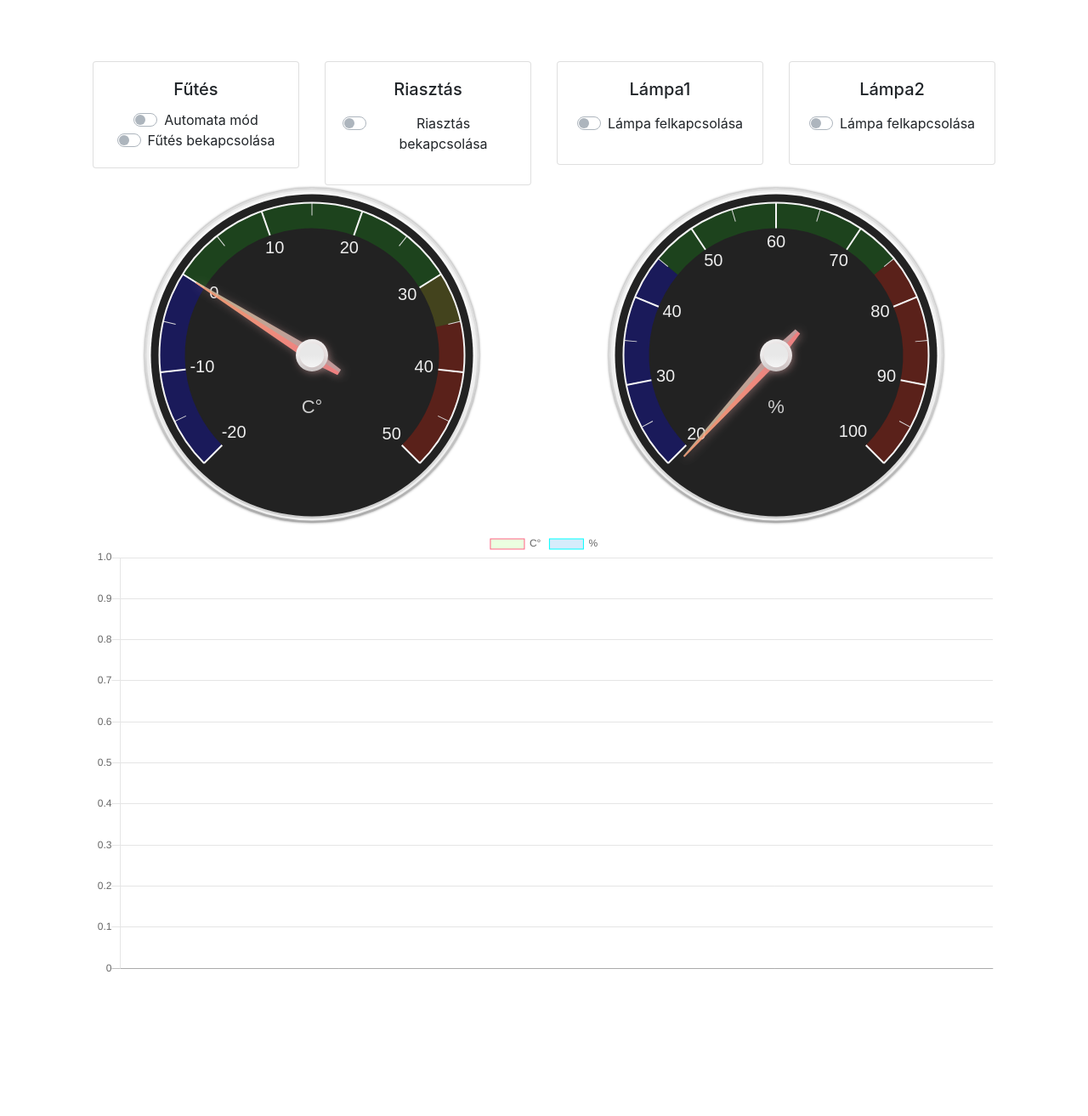
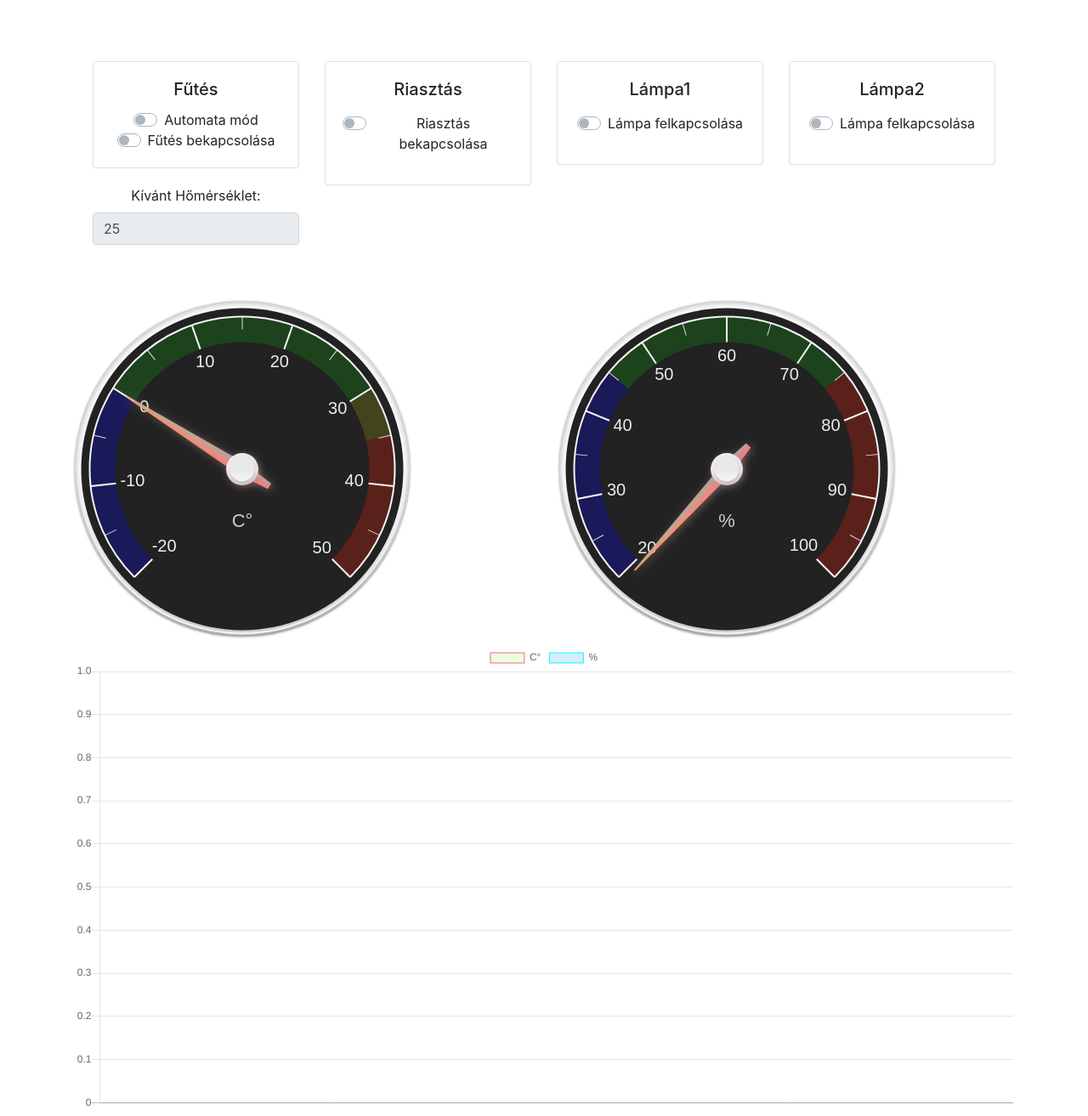
Before and after one commit to b3nc301/smarthomemikro, a Flask app: page / in a window 1280 px wide. Shown: the part 56-1369 px from the top of the page at 85% size. Before the commit the page ends 1199 px from the top, so only its background shows below. Run offline with Flask 2, Linux system fonts and the light colour scheme; data that the repository does not hold is empty; some libraries are stand-ins or nearby versions.

Commit message:
Weboldal módosítások
Weboldalon be lehet állítani a kívánt hőmérsékletet is az automata fűtéshez

```diff
--- a/app.py
+++ b/app.py
@@ -1,6 +1,7 @@
 from flask import Flask, render_template,request
 import mysql.connector as mariadb
 kapdef = ["","","","",""]
+tempset=25
 '''def GetTemp():
     temp=0
     dht_device = adafruit_dht.DHT11(board.D4)
@@ -16,6 +17,7 @@ app = Flask(__name__)
 @app.route('/' ,methods=['GET', 'POST'])
 @app.route('/index.html' ,methods=['GET', 'POST'])
 def main():
+    global tempset
     daynight=["sun","moon"]
     homerseklet=0
     para=0
@@ -42,7 +44,11 @@ def main():
             kapdef[i]=""
         elif x=="true":
             kapdef[i]="checked"
+        elif x.isdigit():
+            tempset=x
+            print (x)
+
     print(kapdef)
-    return render_template('index.html',futauto_default=kapdef[0],futon_default=kapdef[1],riaszt_default=kapdef[2],lampa1_default=kapdef[3],lampa2_default=kapdef[4], daytime=daynight[0], gauge_temp=homerseklet, gauge_hum=para,d_list=datalist, temp_list=templist, hum_list=humlist)
+    return render_template('index.html',futauto_default=kapdef[0],futon_default=kapdef[1],riaszt_default=kapdef[2],lampa1_default=kapdef[3],lampa2_default=kapdef[4],temp_value=tempset, daytime=daynight[0], gauge_temp=homerseklet, gauge_hum=para,d_list=datalist, temp_list=templist, hum_list=humlist)
 '''if __name__ == '__main__':
     app.run(host="0.0.0.0")'''
--- a/static/main.js
+++ b/static/main.js
@@ -1,8 +1,14 @@
-$(":checkbox").click(function() {
-	var data = $("#futauto").is(':checked')+ "," + $("#futon").is(':checked') + "," + $("#riaszt").is(':checked') +","+$("#lampa1").is(':checked')+","+$("#lampa2").is(':checked')
-
-	if($("#futauto").is(':checked')) {$("#futon").attr("disabled",true);}
-	else {$("#futon").removeAttr("disabled");}
+$(":checkbox").click(function () {
+	var data = $("#futauto").is(':checked')+ "," + $("#futon").is(':checked') + "," + $("#riaszt").is(':checked') +","+$("#lampa1").is(':checked')+","+$("#lampa2").is(':checked')+","+$("#temp").val();
+	if($("#futauto").is(':checked')) {$("#futon").attr("disabled",true);$("#temp").removeAttr("disabled");}
+	else {$("#futon").removeAttr("disabled");$("#temp").attr("disabled",true);}
 	$.post("",data,);
-
+}
+);
+$("#temp").change(
+	function () {
+	var data = $("#futauto").is(':checked')+ "," + $("#futon").is(':checked') + "," + $("#riaszt").is(':checked') +","+$("#lampa1").is(':checked')+","+$("#lampa2").is(':checked')+","+$("#temp").val();
+	if($("#futauto").is(':checked')) {$("#futon").attr("disabled",true);$("#temp").removeAttr("disabled");}
+	else {$("#futon").removeAttr("disabled");$("#temp").attr("disabled",true);}
+	$.post("",data,);
 });
--- a/templates/index.html
+++ b/templates/index.html
@@ -39,7 +39,6 @@
 									<input type="checkbox" class="custom-control-input" id="futon" name="futon" {{futon_default}}>
 									<label class="custom-control-label" for="futon">Fűtés bekapcsolása</label>
 								</div>
-
 							</div>
                         </div>
                     </div>
@@ -85,7 +84,14 @@
                         </div>
                     </div>
 		</div>
-
+		<div class="row">
+		<div class="col-md-3">										                                <div class="form-group">
+                                    <label for="temp">Kívánt Hőmérséklet:</label>
+                                    <input type="number" class="form-control" id="temp" value="{{temp_value}}" disabled="true">
+                                </div>
+        </div>
+        </div>
+        </div>
 	<div class="row">
 		<div class="col">
 			<canvas data-type="radial-gauge"
```
